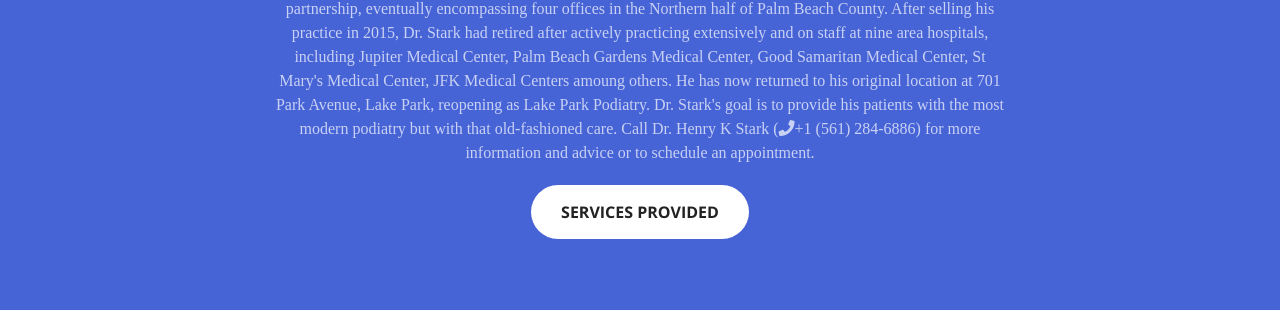
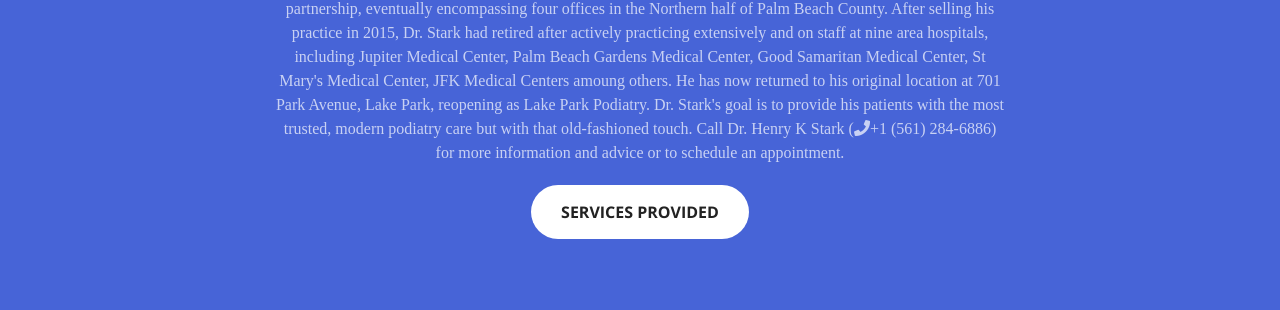
Before and after one commit to hkstarkdpm/lakeparkpodiatry.com, a Jekyll site: the page built from index.html, in a window 1280 px wide and 900 px high, scrolled down 890 px. Shown: the part 380-690 px from the top of the window. Built offline with Jekyll 4.4.1, drawn with Linux system fonts in a browser that asks for light colours; nearby versions of some CDN libraries; some of the changed text lies outside the part shown.

Commit message:
incorproate care/touch

```diff
--- a/_includes/about.html
+++ b/_includes/about.html
@@ -5,7 +5,7 @@
                 <i class="fa fa-4x fa-user-md wow bounceIn" data-wow-delay=".3s"></i>
                 <h2 class="section-heading" style="margin-top:10px;">About Dr. Stark</h2>
                 <hr class="light">
-                <p class="text-faded">Dr. Henry K Stark is a Podiatry Specialist who returned to Lake Park in October, 2020. Dr. Stark graduated with honors from New York College Of Podiatric Medicine in 1978.  He then trained for two additional years in Pittsburgh Hospitals learning extensive, post-graduate surgical techniques. In 1980, Dr. Stark moved to Florida to begin his career in Lake Park as an associate. Six years later, he opened his own practice as a Podiatrist, Foot and Ankle Surgeon.  For the next 35 years, Dr. Stark expanded his practice, hiring associates and forming a partnership, eventually encompassing four offices in the Northern half of Palm Beach County.  After selling his practice in 2015, Dr. Stark had retired after actively practicing extensively and on staff at nine area hospitals, including Jupiter Medical Center, Palm Beach Gardens Medical Center, Good Samaritan Medical Center, St Mary's Medical Center, JFK Medical Centers amoung others.  He has now returned to his original location at 701 Park Avenue, Lake Park, reopening as Lake Park Podiatry. Dr. Stark's goal is to provide his patients with the most modern podiatry but with that old-fashioned care. Call Dr. Henry K Stark (<a class="text-faded" href="tel:{{site.phone}}"><i class="fas fa-phone"></i>{{site.phone}}</a>) for more information and advice or to schedule an appointment.</p>
+                <p class="text-faded">Dr. Henry K Stark is a Podiatry Specialist who returned to Lake Park in October, 2020. Dr. Stark graduated with honors from New York College Of Podiatric Medicine in 1978.  He then trained for two additional years in Pittsburgh Hospitals learning extensive, post-graduate surgical techniques. In 1980, Dr. Stark moved to Florida to begin his career in Lake Park as an associate. Six years later, he opened his own practice as a Podiatrist, Foot and Ankle Surgeon.  For the next 35 years, Dr. Stark expanded his practice, hiring associates and forming a partnership, eventually encompassing four offices in the Northern half of Palm Beach County.  After selling his practice in 2015, Dr. Stark had retired after actively practicing extensively and on staff at nine area hospitals, including Jupiter Medical Center, Palm Beach Gardens Medical Center, Good Samaritan Medical Center, St Mary's Medical Center, JFK Medical Centers amoung others.  He has now returned to his original location at 701 Park Avenue, Lake Park, reopening as Lake Park Podiatry. Dr. Stark's goal is to provide his patients with the most trusted, modern podiatry care but with that old-fashioned touch. Call Dr. Henry K Stark (<a class="text-faded" href="tel:{{site.phone}}"><i class="fas fa-phone"></i>{{site.phone}}</a>) for more information and advice or to schedule an appointment.</p>
                 <a href="#services" class="btn btn-default btn-xl page-scroll">Services Provided</a>
             </div>
         </div>
```
